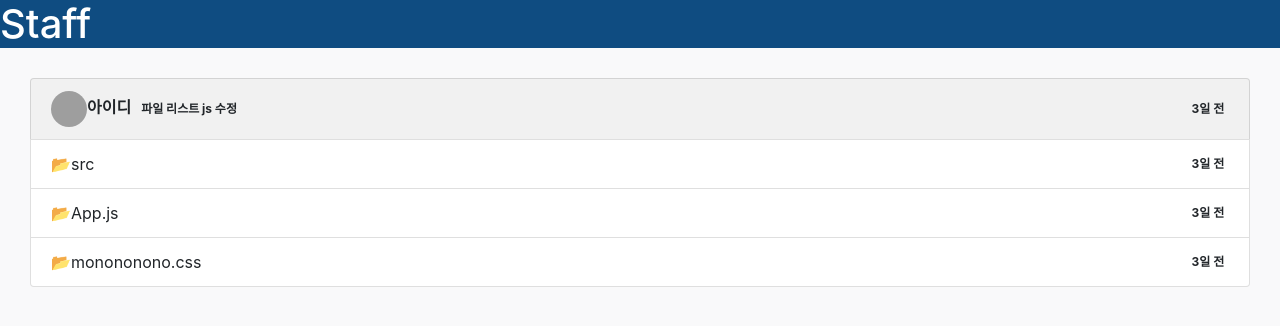
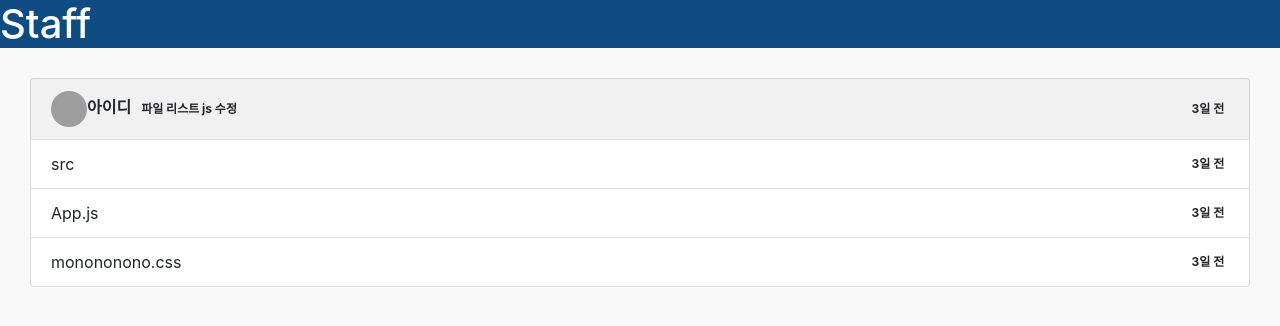
Before and after one commit to dor917/staffFront, a React (Create React App) app: page /FileList in a window 1280 px wide. Shown: the top 326 px of the page. Built offline with nearby package versions, Linux system fonts and the light colour scheme; grey boxes are pictures that could not be loaded.

Commit message:
파일 이모티콘 삭제

```diff
--- a/src/pages/FileList.js
+++ b/src/pages/FileList.js
@@ -23,16 +23,16 @@ function FileList() {
             </li>
             <li className="list-group-item d-flex justify-content-between align-items-center">
 
-                <span className="list-group-item-name"><FontAwesomeIcon icon={["far", "coffee"]} />📂src</span>
+                <span className="list-group-item-name"><FontAwesomeIcon icon={["far", "coffee"]} />src</span>
                 <span className="badge">3일 전</span>
             </li>
             <li className="list-group-item d-flex justify-content-between align-items-center">
-                <span className="list-group-item-name"><i className="far fa-file"></i>📂App.js</span>
+                <span className="list-group-item-name"><i className="far fa-file"></i>App.js</span>
                 <span className="badge">3일 전</span>
             </li>
             <li className="list-group-item d-flex justify-content-between align-items-center">
 
-                <span className="list-group-item-name"><i className="far fa-file"></i>📂monononono.css</span>
+                <span className="list-group-item-name"><i className="far fa-file"></i>monononono.css</span>
                 <span className="badge">3일 전</span>
             </li>
           </ul>
```
